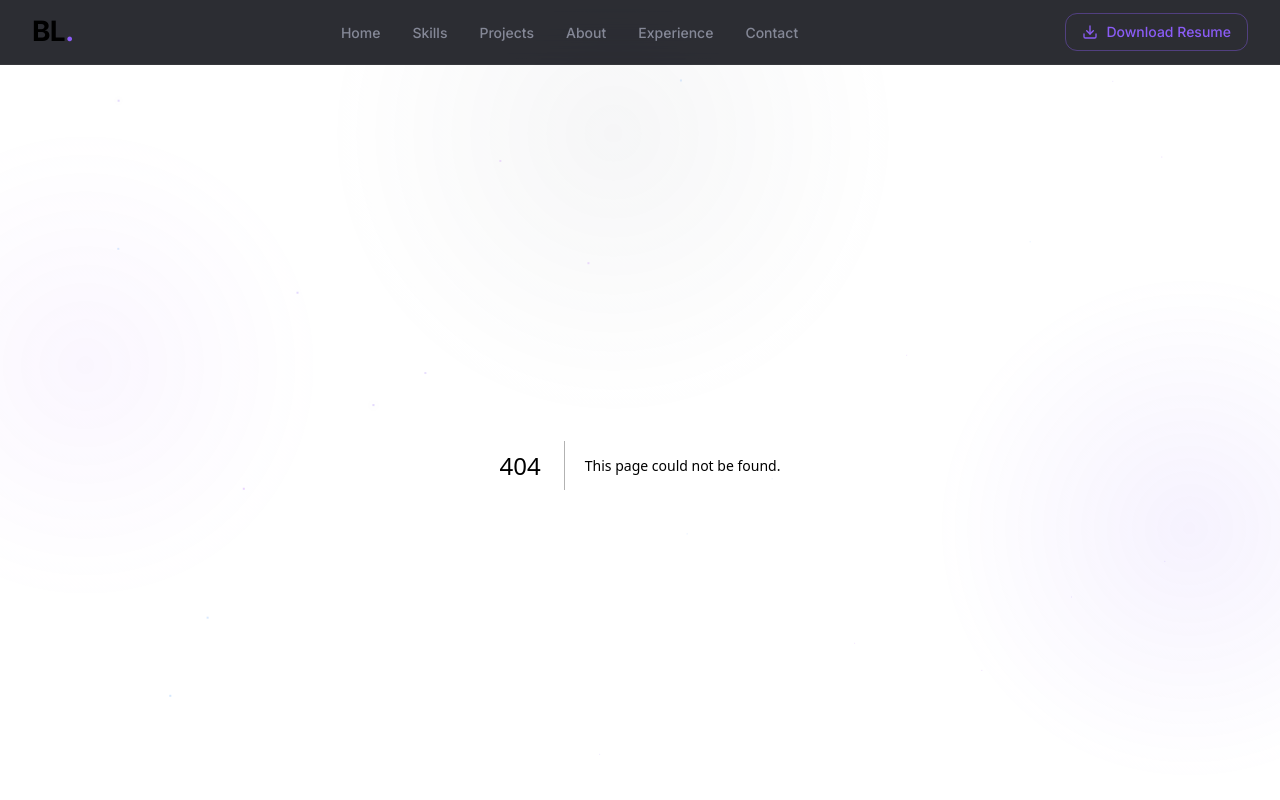
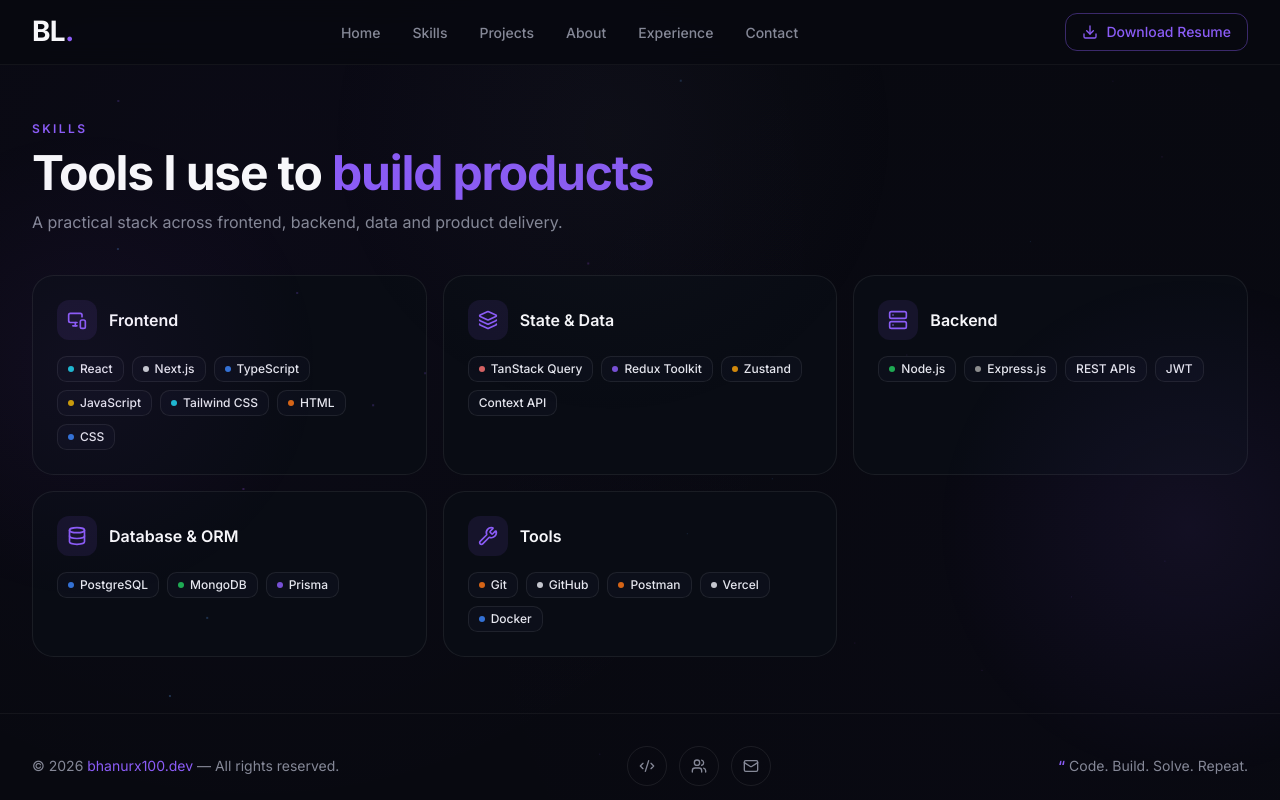
Before and after one commit to bhanurx100/portfolio-1, a Next.js app: page /skills in a window 1280 px wide. Before the commit this address had no page. Shown: the top 800 px of the page. Built offline with nearby package versions, Linux system fonts and the light colour scheme.

Commit message:
feat: add skills showcase

```diff
--- /dev/null
+++ b/app/skills/page.tsx
@@ -0,0 +1,86 @@
+import type { Metadata } from 'next'
+import {
+  Database,
+  Layers,
+  MonitorSmartphone,
+  Server,
+  Wrench,
+} from 'lucide-react'
+import { TechChip } from '@/components/shared/chips'
+import { SectionHeader } from '@/components/shared/section-header'
+
+export const metadata: Metadata = {
+  title: 'Skills — Bhanuprasad L.',
+  description:
+    'A practical stack across frontend, backend, data and product delivery.',
+}
+
+const skillGroups = [
+  {
+    icon: MonitorSmartphone,
+    group: 'Frontend',
+    items: [
+      'React',
+      'Next.js',
+      'TypeScript',
+      'JavaScript',
+      'Tailwind CSS',
+      'HTML',
+      'CSS',
+    ],
+  },
+  {
+    icon: Layers,
+    group: 'State & Data',
+    items: ['TanStack Query', 'Redux Toolkit', 'Zustand', 'Context API'],
+  },
+  {
+    icon: Server,
+    group: 'Backend',
+    items: ['Node.js', 'Express.js', 'REST APIs', 'JWT'],
+  },
+  {
+    icon: Database,
+    group: 'Database & ORM',
+    items: ['PostgreSQL', 'MongoDB', 'Prisma'],
+  },
+  {
+    icon: Wrench,
+    group: 'Tools',
+    items: ['Git', 'GitHub', 'Postman', 'Vercel', 'Docker'],
+  },
+]
+
+export default function SkillsPage() {
+  return (
+    <div className="mx-auto flex max-w-7xl flex-col gap-10 px-4 py-14 sm:px-6 lg:px-8">
+      <SectionHeader
+        eyebrow="Skills"
+        title={
+          <>
+            Tools I use to <span className="text-primary">build products</span>
+          </>
+        }
+        description="A practical stack across frontend, backend, data and product delivery."
+      />
+
+      <div className="grid grid-cols-1 gap-4 sm:grid-cols-2 lg:grid-cols-3">
+        {skillGroups.map((group) => (
+          <section key={group.group} className="surface-card flex flex-col gap-4 p-6">
+            <div className="flex items-center gap-3">
+              <span className="bg-primary/10 text-primary inline-flex size-10 items-center justify-center rounded-lg">
+                <group.icon className="size-5" aria-hidden="true" />
+              </span>
+              <h2 className="font-semibold">{group.group}</h2>
+            </div>
+            <div className="flex flex-wrap gap-2">
+              {group.items.map((item) => (
+                <TechChip key={item} label={item} />
+              ))}
+            </div>
+          </section>
+        ))}
+      </div>
+    </div>
+  )
+}
```
